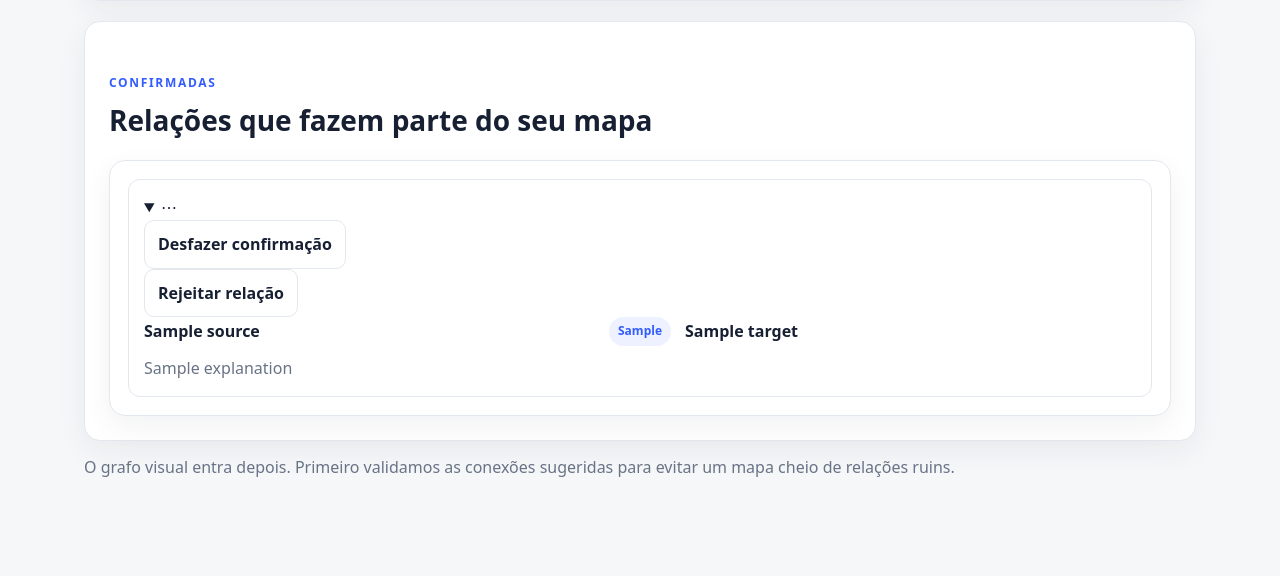
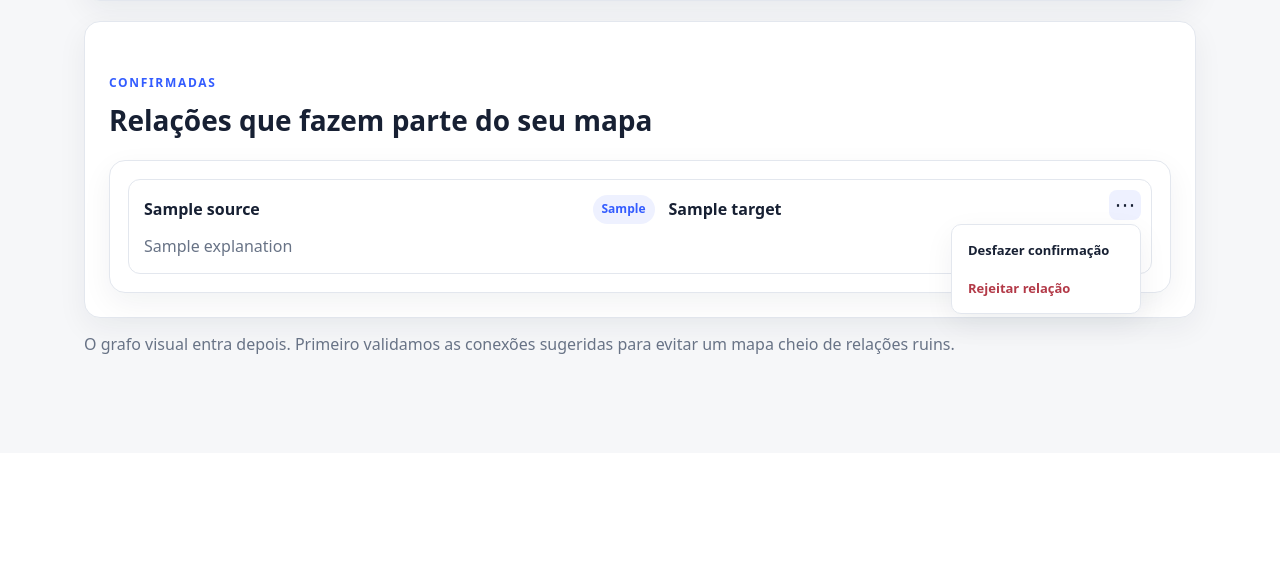
Before and after one commit to ramkar987/segundo_cerebro, a Django app: template templates/knowledge/connections.html in a window 1280 px wide, after a click that opens the changed part. Shown: the part 776-1352 px from the top of the page. After the commit the page ends 1130 px from the top, so only its background shows below. Run offline with Django 5.2, Linux system fonts and the light colour scheme; the template is opened without the code that fills it: most values are stand-ins (such as "Sample title", 1, 10 or a date in 2020).

Commit message:
Style discreet confirmed relation menu

```diff
--- a/static/css/app.css
+++ b/static/css/app.css
@@ -327,3 +327,75 @@ html[data-theme="dark"] .message.error{
     flex-direction:column;
   }
 }
+
+.relation-card{
+  position:relative;
+}
+.relation-more{
+  position:relative;
+  flex:0 0 auto;
+}
+.confirmed-relation-card{
+  padding-right:48px;
+}
+.confirmed-relation-card>.relation-more{
+  position:absolute;
+  top:10px;
+  right:10px;
+}
+.relation-more summary{
+  list-style:none;
+  width:32px;
+  height:30px;
+  display:grid;
+  place-items:center;
+  border-radius:8px;
+  color:var(--muted);
+  cursor:pointer;
+  font-size:21px;
+  line-height:1;
+  user-select:none;
+}
+.relation-more summary::-webkit-details-marker{
+  display:none;
+}
+.relation-more summary:hover,
+.relation-more[open] summary{
+  background:var(--accent-soft);
+  color:var(--text);
+}
+.relation-more-menu{
+  position:absolute;
+  z-index:30;
+  top:34px;
+  right:0;
+  min-width:190px;
+  padding:6px;
+  background:var(--panel);
+  border:1px solid var(--line);
+  border-radius:10px;
+  box-shadow:var(--shadow);
+}
+.relation-more-menu form{
+  margin:0;
+}
+.relation-more-menu button{
+  width:100%;
+  border:0;
+  background:transparent;
+  text-align:left;
+  padding:9px 10px;
+  border-radius:7px;
+  font-size:13px;
+  font-weight:600;
+  color:var(--text);
+}
+.relation-more-menu button:hover{
+  background:var(--accent-soft);
+}
+.relation-more-menu .danger-action{
+  color:#b33a48;
+}
+html[data-theme="dark"] .relation-more-menu .danger-action{
+  color:#ff9aa6;
+}
```
